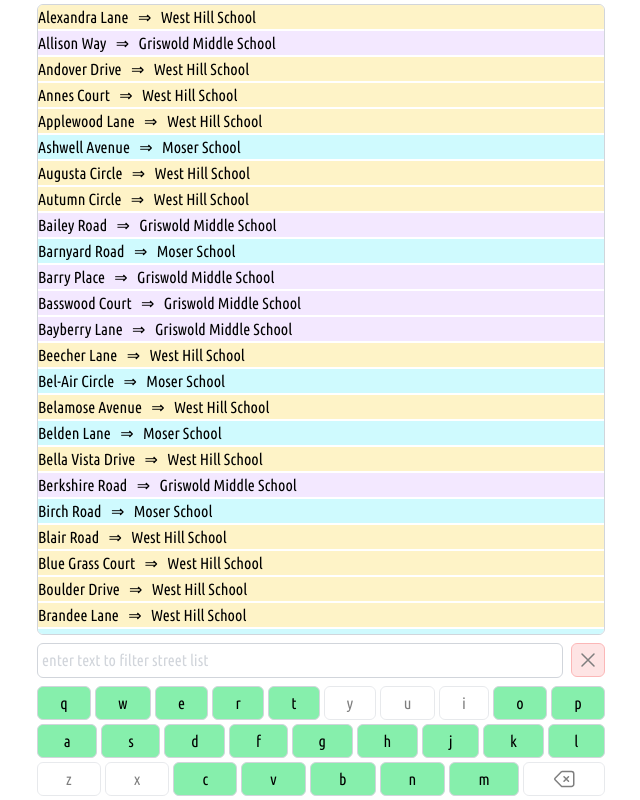
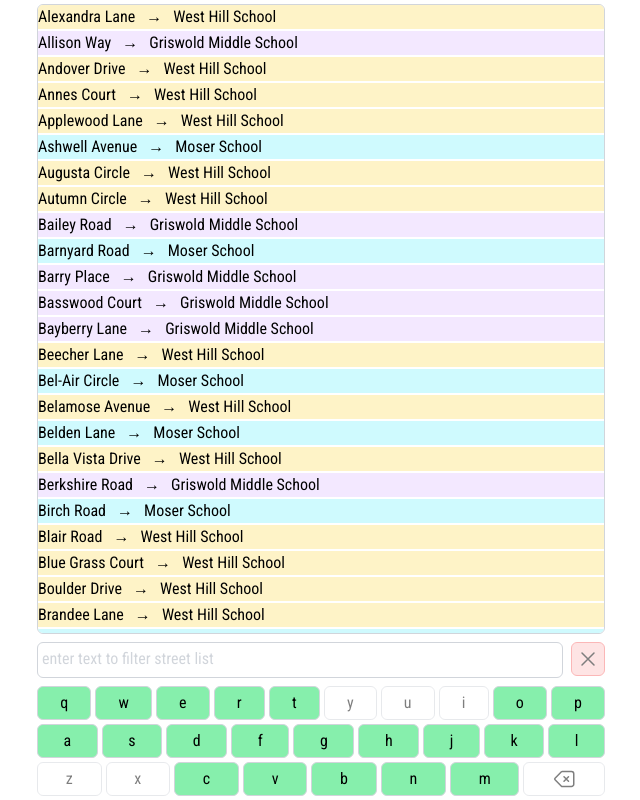
Before and after one commit to m66n/mobile-district-guide, a Svelte app: page / in a window 1280 px wide. Shown: the whole page, without its empty margins (319-959 px from the left). Built offline with nearby package versions, Linux system fonts and the light colour scheme.

Commit message:
change font and arrow symbol

```diff
--- a/src/app.css
+++ b/src/app.css
@@ -1,14 +1,14 @@
-@import url('https://fonts.googleapis.com/css2?family=Ubuntu+Condensed&display=swap');
+@import url('https://fonts.googleapis.com/css2?family=Roboto+Condensed&display=swap');
 
 @tailwind base;
 @tailwind components;
 @tailwind utilities;
 
 body {
-  font-family: 'Ubuntu Condensed', sans-serif;
+  font-family: 'Roboto Condensed', sans-serif;
 }
 
 .my-full-height {
-  height: 85hv;
+  height: 80hv;
   height: calc(var(--vh, 1vh) * 100);
 }
--- a/src/lib/StreetList.svelte
+++ b/src/lib/StreetList.svelte
@@ -27,7 +27,7 @@
       class="p-0.25 last:pb-0 mb-0.5 last:mb-0 {districts[getDistrict(street)]
         .bg}"
     >
-      {street} &nbsp; &#8658; &nbsp; {districts[getDistrict(street)].location}
+      {street} &nbsp; &#8594; &nbsp; {districts[getDistrict(street)].location}
     </p>
   {/each}
 </div>
```
